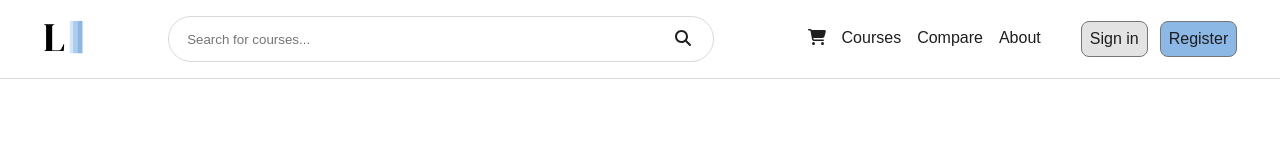
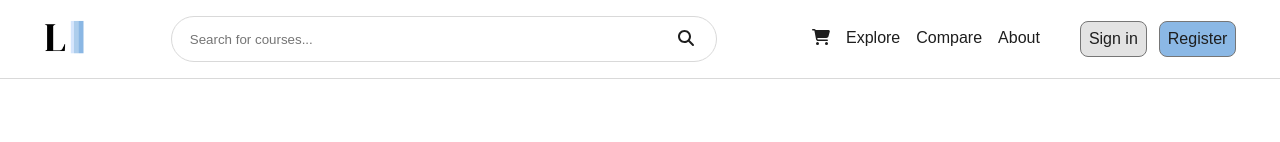
Before and after one commit to Hermzy14/webteknologi, a React (Vite) app: page / in a window 1280 px wide. Shown: the top 142 px of the page. Built offline with nearby package versions, Linux system fonts and the light colour scheme; no server answers.

Commit message:
Changed 'Courses' tab to 'Explore'.

```diff
--- a/src/components/Header.jsx
+++ b/src/components/Header.jsx
@@ -111,10 +111,10 @@ export function Header({ setSearchTerm }) {
         <NavLink
           className="header-link"
           to="/explore"
-          title="Courses"
+          title="Explore courses"
           onClick={handleLinkClick}
         >
-          Courses
+          Explore
         </NavLink>
         <NavLink
           className="header-link"
```
